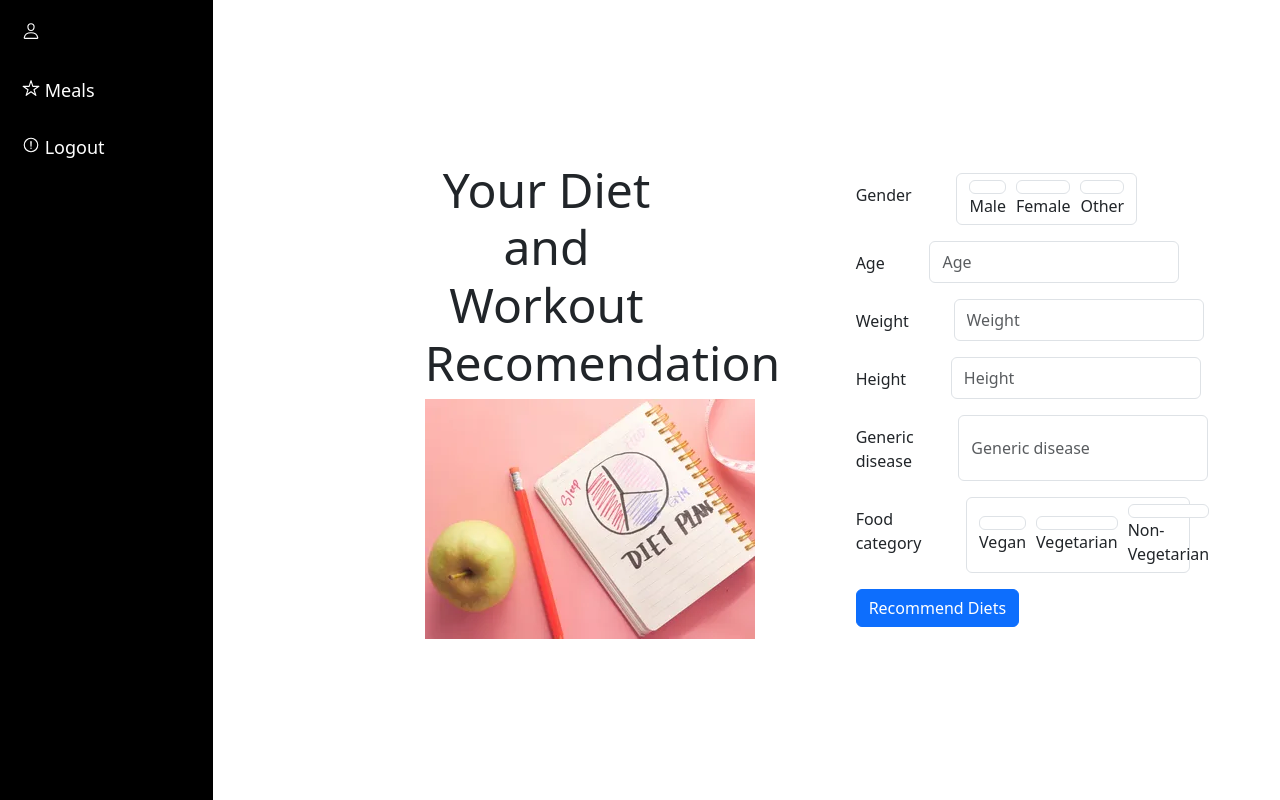
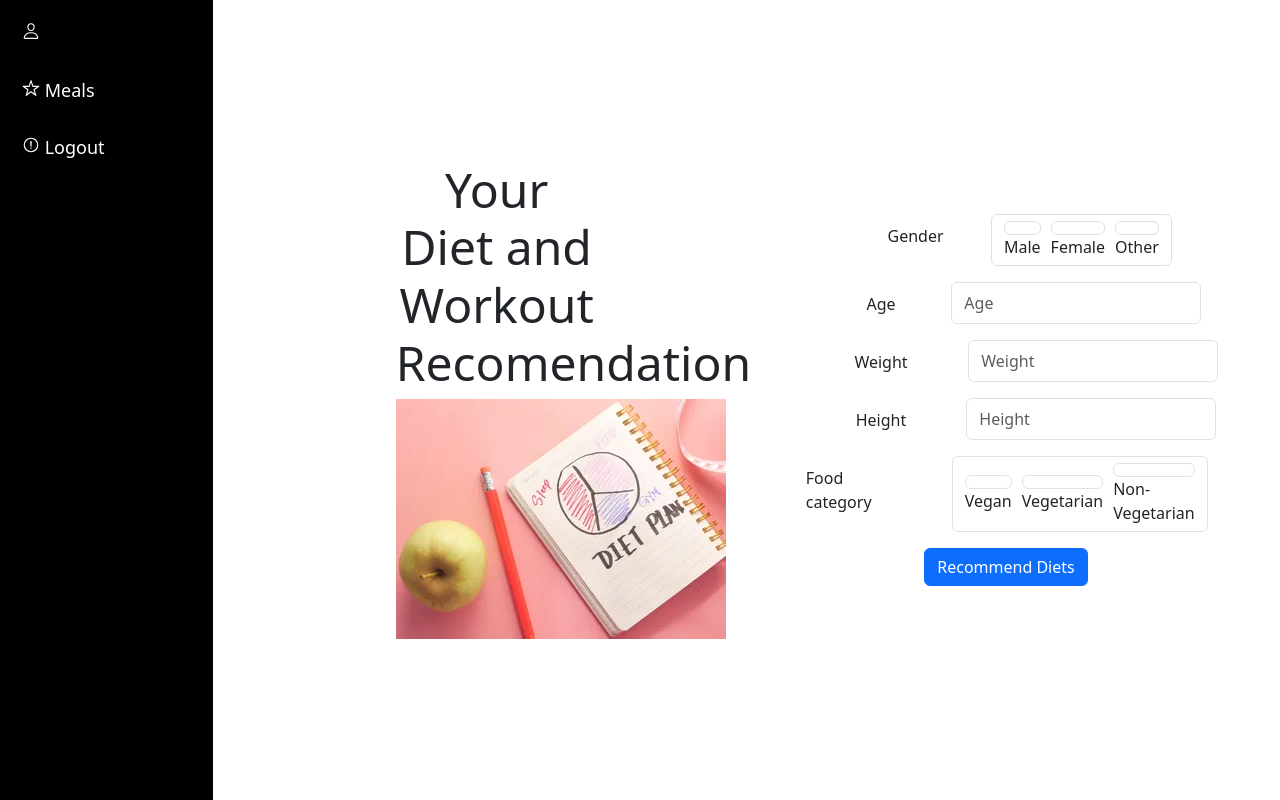
Before and after one commit to Aayushnepal11/MealPlanner, a Django app: page /users/home/ in a window 1280 px wide. Run offline with Django 4.2, Linux system fonts and the light colour scheme; some libraries are stand-ins or nearby versions.

Commit message:
Final Touch

```diff
--- a/templates/login_auth/user_base.html
+++ b/templates/login_auth/user_base.html
@@ -13,6 +13,12 @@
             display: flex;
             justify-content: center;
             align-items: center;
+        }
+        .health-form{
+            width: 500px;
+            display: flex;
+            align-items: center;
+            flex-direction: column;
         }
         input[type="text"],
         input[type="number"],
--- a/users/forms.py
+++ b/users/forms.py
@@ -36,5 +36,4 @@ class HealthForm(forms.Form):
     age = forms.IntegerField(min_value=0)
     weight = forms.DecimalField(min_value=0, max_digits=5, decimal_places=2)
     height = forms.DecimalField(min_value=0, max_digits=6, decimal_places=2)
-    generic_disease = forms.CharField(max_length=100, required=False)
     food_category = forms.ChoiceField(choices=FOOD_CHOICES, widget=forms.RadioSelect)
--- a/users/views.py
+++ b/users/views.py
@@ -84,12 +84,11 @@ class UserHomePageView(FormView):
             'age': form.cleaned_data['age'],
             'weight': form.cleaned_data['weight'],
             'height ': form.cleaned_data['height'],
-            'generic_disease': form.cleaned_data['generic_disease'],
             'food_category': form.cleaned_data['food_category'],
         }
         meals = csv_file_reader.load_csv_data('users\meal.csv')
         suggested_meals = [meal for meal in meals if meal['Type'].lower() == user_inputs['food_category']]
-        return HttpResponse(suggested_meals)
+        # return HttpResponse(suggested_meals)
 
         if suggested_meals:
             random.shuffle(suggested_meals)
```
Also changed, not shown: db.sqlite3.
